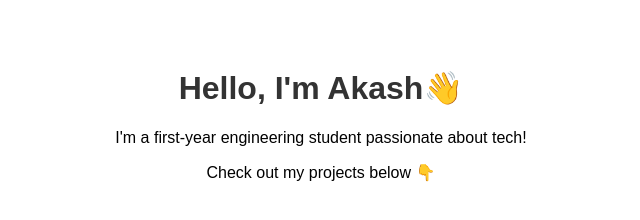
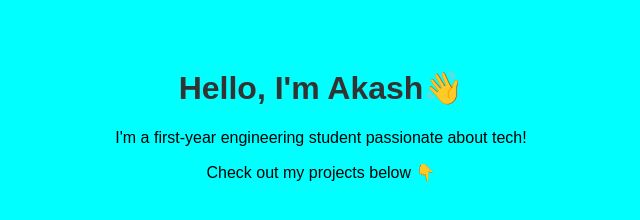
Before and after one commit to creepygeeks/creepygeeks.github.io, a plain HTML site: page index.html in a window 1280 px wide. Shown: the whole page, without its empty margins (319-959 px from the left). Drawn offline with Linux system fonts and the light colour scheme.

Commit message:
Update index.html

```diff
--- a/index.html
+++ b/index.html
@@ -3,7 +3,7 @@
 <head>
   <title>My Portfolio</title>
   <style>
-    body { font-family: Arial; background: biege; text-align: center; padding: 40px; }
+    body { font-family: Arial; background:  #00FFFF; text-align: center; padding: 40px; }
     h1 { color: #333; }
   </style>
 </head>
```
